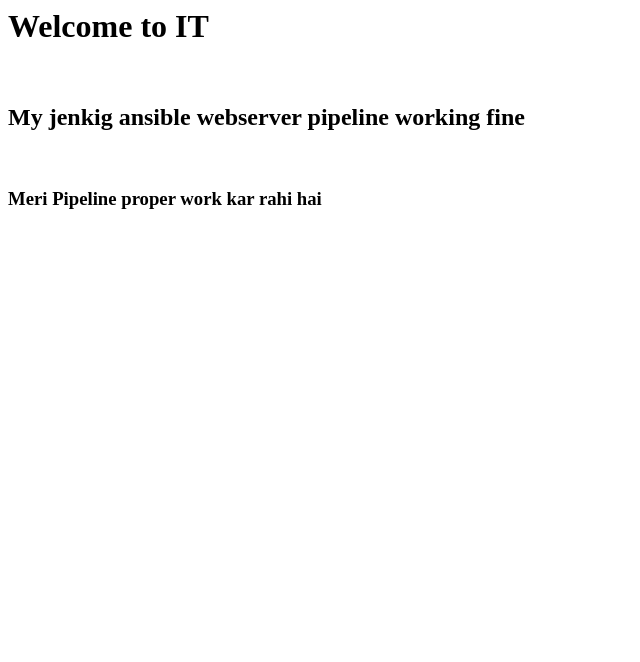
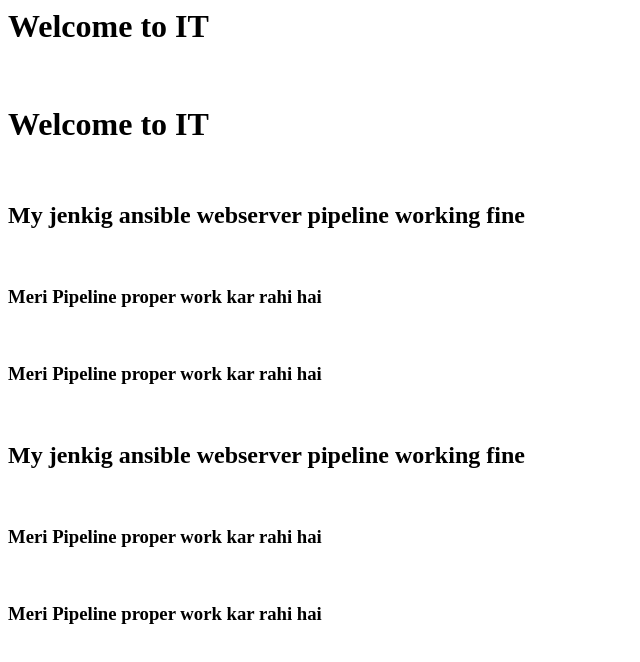
Before and after one commit to ramvish52/demo-project, a plain HTML site: page index.html in a window 1280 px wide. Shown: the whole page, without its empty margins (0-640 px from the left). Drawn offline with Linux system fonts and the light colour scheme.

Commit message:
update changes

```diff
--- a/index.html
+++ b/index.html
@@ -1,3 +1,8 @@
+<h1>Welcome to IT</h1></br>
 <h1>Welcome to IT</h1></br>
 <h2>My jenkig ansible webserver pipeline working fine</h2></br>
 <h3>Meri Pipeline proper work kar rahi hai</h3></br>
+<h3>Meri Pipeline proper work kar rahi hai</h3></br>
+<h2>My jenkig ansible webserver pipeline working fine</h2></br>
+<h3>Meri Pipeline proper work kar rahi hai</h3></br>
+<h3>Meri Pipeline proper work kar rahi hai</h3></br>
```
